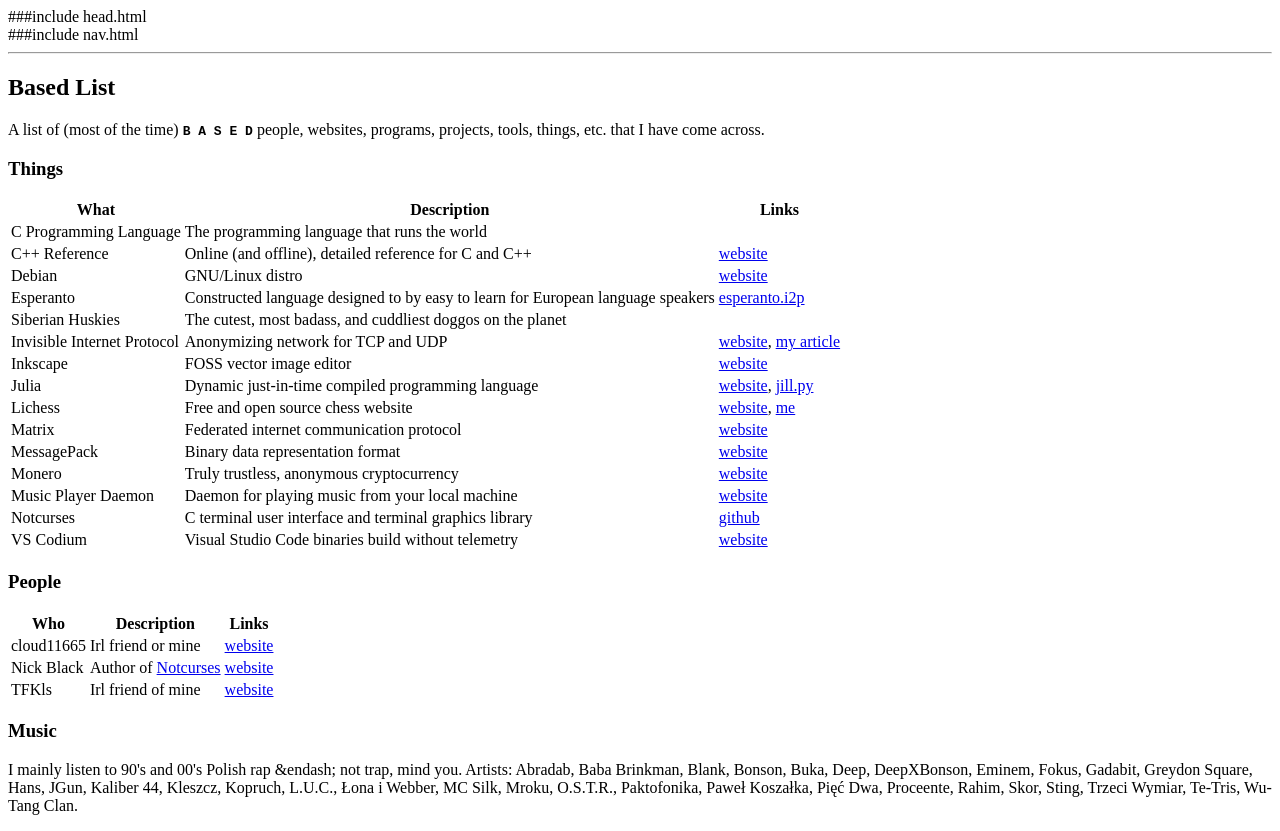
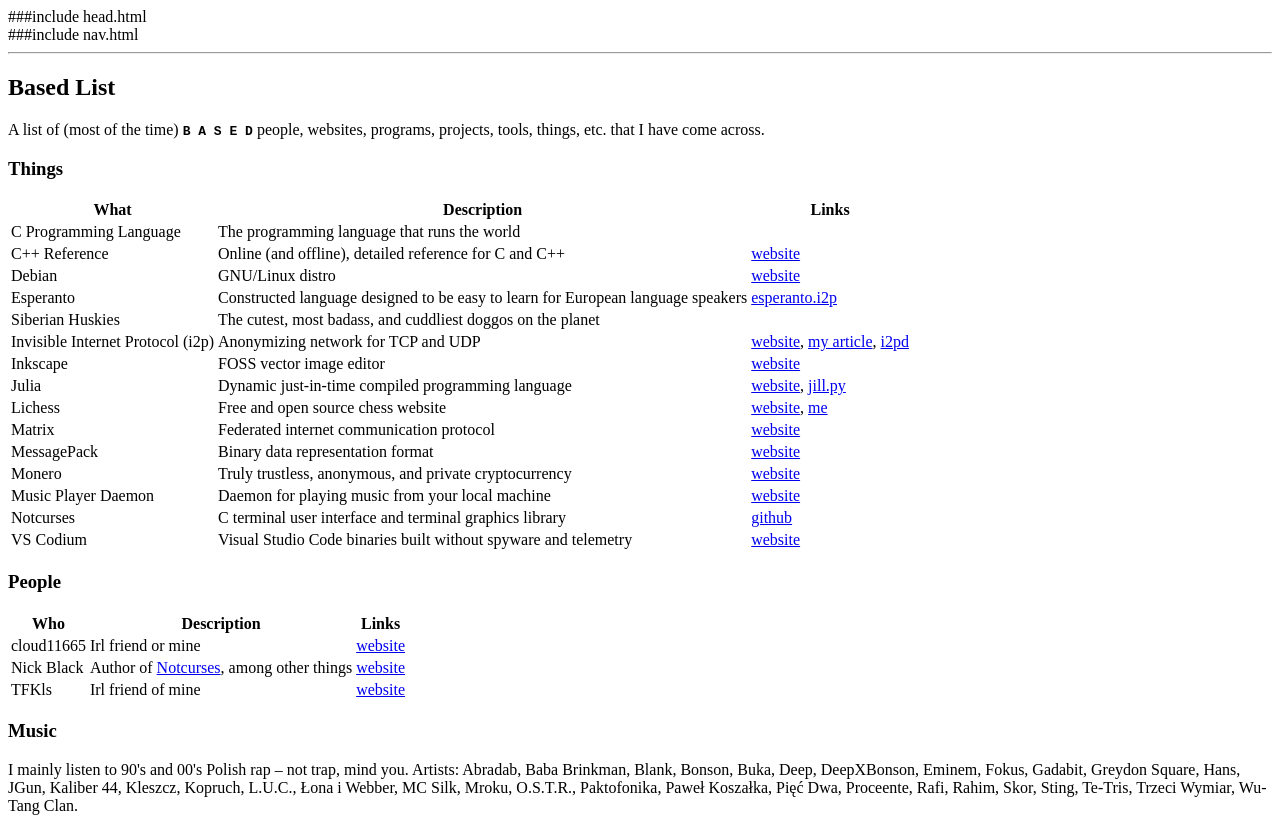
Before and after one commit to MasFlam/masflam.com, a plain HTML site: page site/based.html in a window 1280 px wide. Drawn offline with Linux system fonts and the light colour scheme.

Commit message:
based list improvements

```diff
--- a/site/based.html
+++ b/site/based.html
@@ -43,7 +43,7 @@
 			</tr>
 			<tr id=esperanto>
 				<td>Esperanto</td>
-				<td>Constructed language designed to by easy to learn for European language speakers</td>
+				<td>Constructed language designed to be easy to learn for European language speakers</td>
 				<td><a href="http://esperanto.i2p">esperanto.i2p</a></td>
 			</tr>
 			<tr id=husky>
@@ -52,9 +52,9 @@
 				<td></td>
 			</tr>
 			<tr id=i2p>
-				<td>Invisible Internet Protocol</td>
+				<td>Invisible Internet Protocol (i2p)</td>
 				<td>Anonymizing network for TCP and UDP</td>
-				<td><a href="https://geti2p.net">website</a>, <a href="blog/i2p.html">my article</a></td>
+				<td><a href="https://geti2p.net">website</a>, <a href="blog/i2p.html">my article</a>, <a href="https://i2pd.website">i2pd</a></td>
 			</tr>
 			<tr id=inkscape>
 				<td>Inkscape</td>
@@ -83,7 +83,7 @@
 			</tr>
 			<tr id=monero>
 				<td>Monero</td>
-				<td>Truly trustless, anonymous cryptocurrency</td>
+				<td>Truly trustless, anonymous, and private cryptocurrency</td>
 				<td><a href="https://getmonero.org">website</a></td>
 			</tr>
 			<tr id=mpd>
@@ -98,8 +98,8 @@
 			</tr>
 			<tr id=vscodium>
 				<td>VS Codium</td>
-				<td>Visual Studio Code binaries build without telemetry</td>
-				<td><a href="vscodium.com">website</a></td>
+				<td>Visual Studio Code binaries built without spyware and telemetry</td>
+				<td><a href="https://vscodium.com">website</a></td>
 			</tr>
 		</table>
 
@@ -118,7 +118,7 @@
 			</tr>
 			<tr id=nick-black>
 				<td>Nick Black</td>
-				<td>Author of <a href="#notcurses">Notcurses</a></td>
+				<td>Author of <a href="#notcurses">Notcurses</a>, among other things</td>
 				<td><a href="https://nick-black.com">website</a></td>
 			</tr>
 			<tr id=tfkls>
@@ -130,7 +130,7 @@
 
 		<h3>Music</h3>
 		<p>
-			I mainly listen to 90's and 00's Polish rap &endash; not trap, mind you.
+			I mainly listen to 90's and 00's Polish rap &ndash; not trap, mind you.
 			Artists:
 			Abradab,
 			Baba Brinkman,
@@ -157,11 +157,12 @@
 			Paweł Koszałka,
 			Pięć Dwa,
 			Proceente,
+			Rafi,
 			Rahim,
 			Skor,
 			Sting,
+			Te-Tris,
 			Trzeci Wymiar,
-			Te-Tris,
 			Wu-Tang Clan.
 		</p>
 
```
